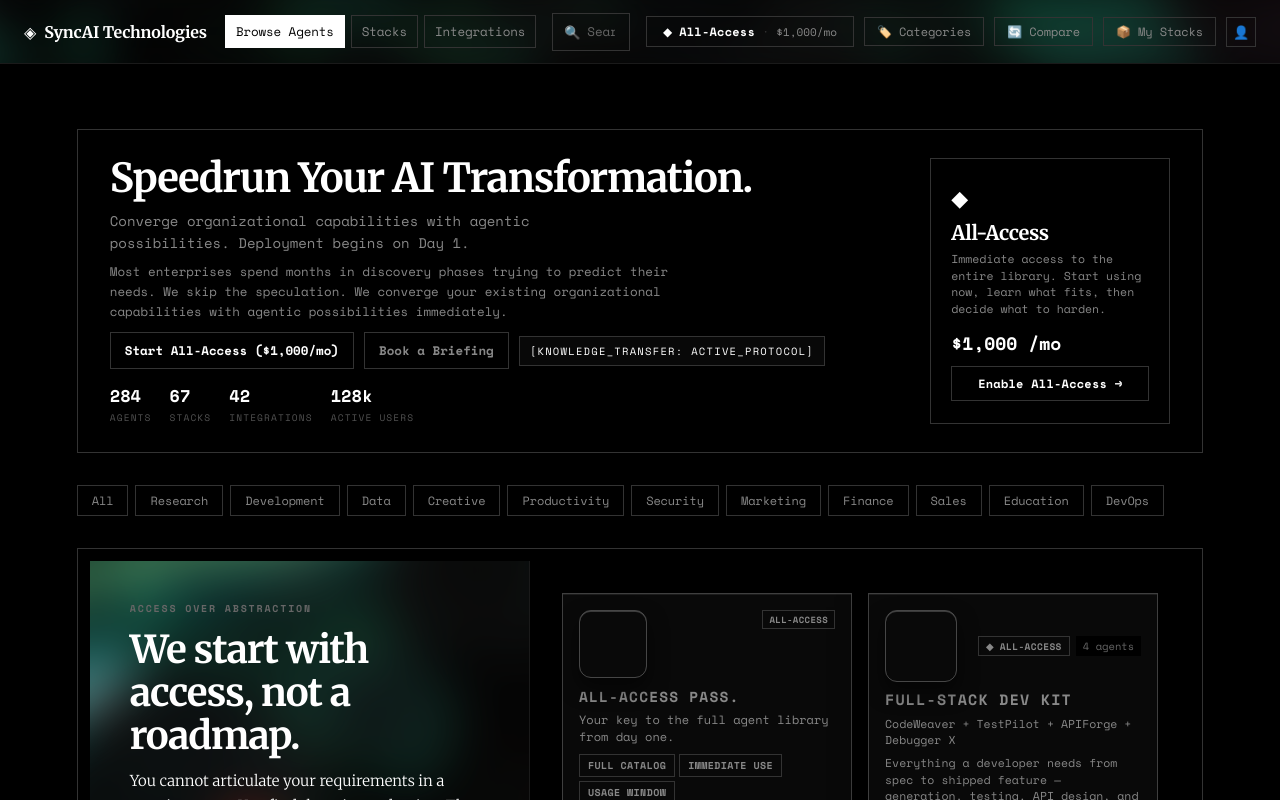
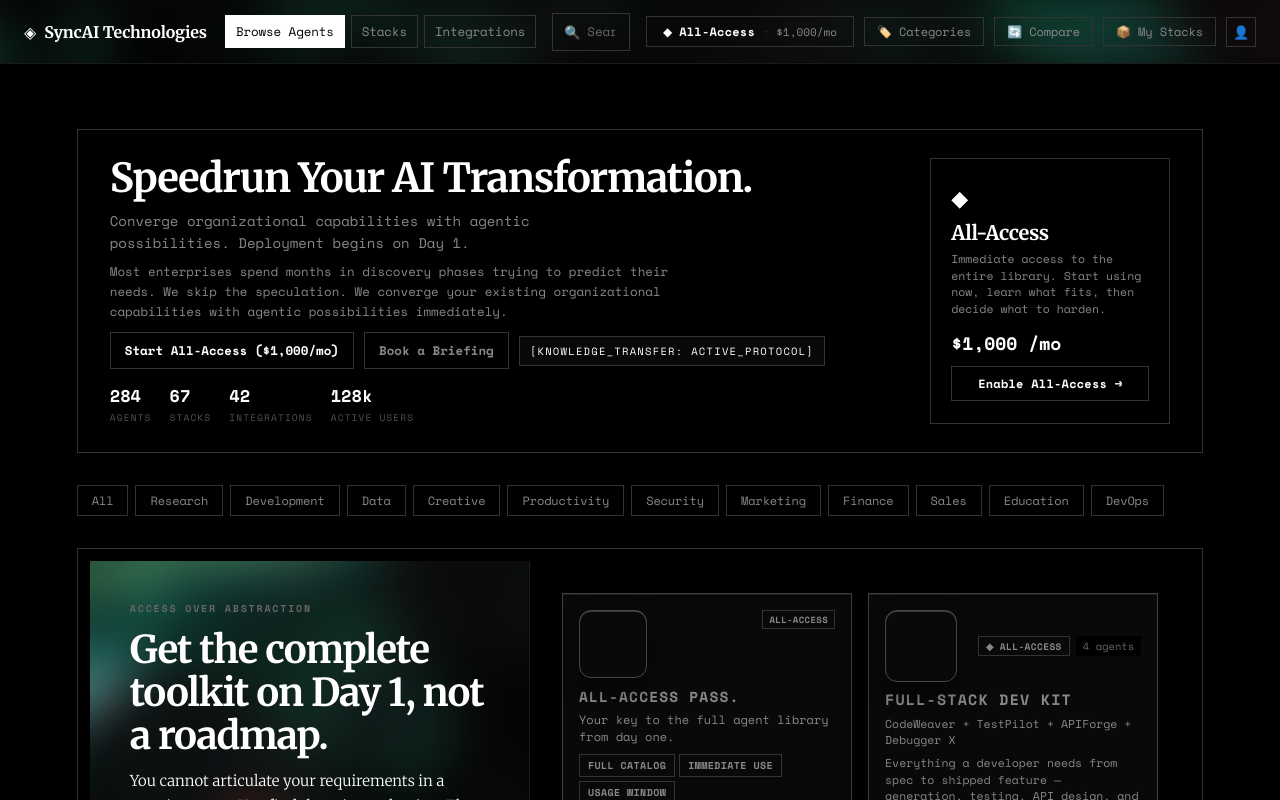
Before and after one commit to Durgam-vamshi/syncairefined, a React (Vite) app: page / in a window 1280 px wide. Built offline with nearby package versions, Linux system fonts and the light colour scheme.

Commit message:
Update tab title and section 2 heading

```diff
--- a/index.html
+++ b/index.html
@@ -3,7 +3,7 @@
   <head>
     <meta charset="UTF-8" />
     <meta name="viewport" content="width=device-width, initial-scale=1.0" />
-    <title>Agent Playstore</title>
+    <title>SyncAI Technologies</title>
   </head>
   <body>
     <div id="root"></div>
--- a/src/sections/StorySections.jsx
+++ b/src/sections/StorySections.jsx
@@ -87,7 +87,7 @@ export function StorySections({ onEnter, onLeave, aaEnabled, onStackAA, storySec
           <div className="story-narrative">
             <div className="shelf-container narrative-block">
               <div className="narrative-kicker">Access Over Abstraction</div>
-              <div className="narrative-title">We start with access, not a roadmap.</div>
+              <div className="narrative-title">Get the complete toolkit on Day 1, not a roadmap.</div>
               <div className="narrative-body">
                 You cannot articulate your requirements in a meeting room. You find them in production. That is why we don't start with a roadmap; we start with access. We give you the keys to the entire library immediately so you can see what actually fits.
               </div>
```
